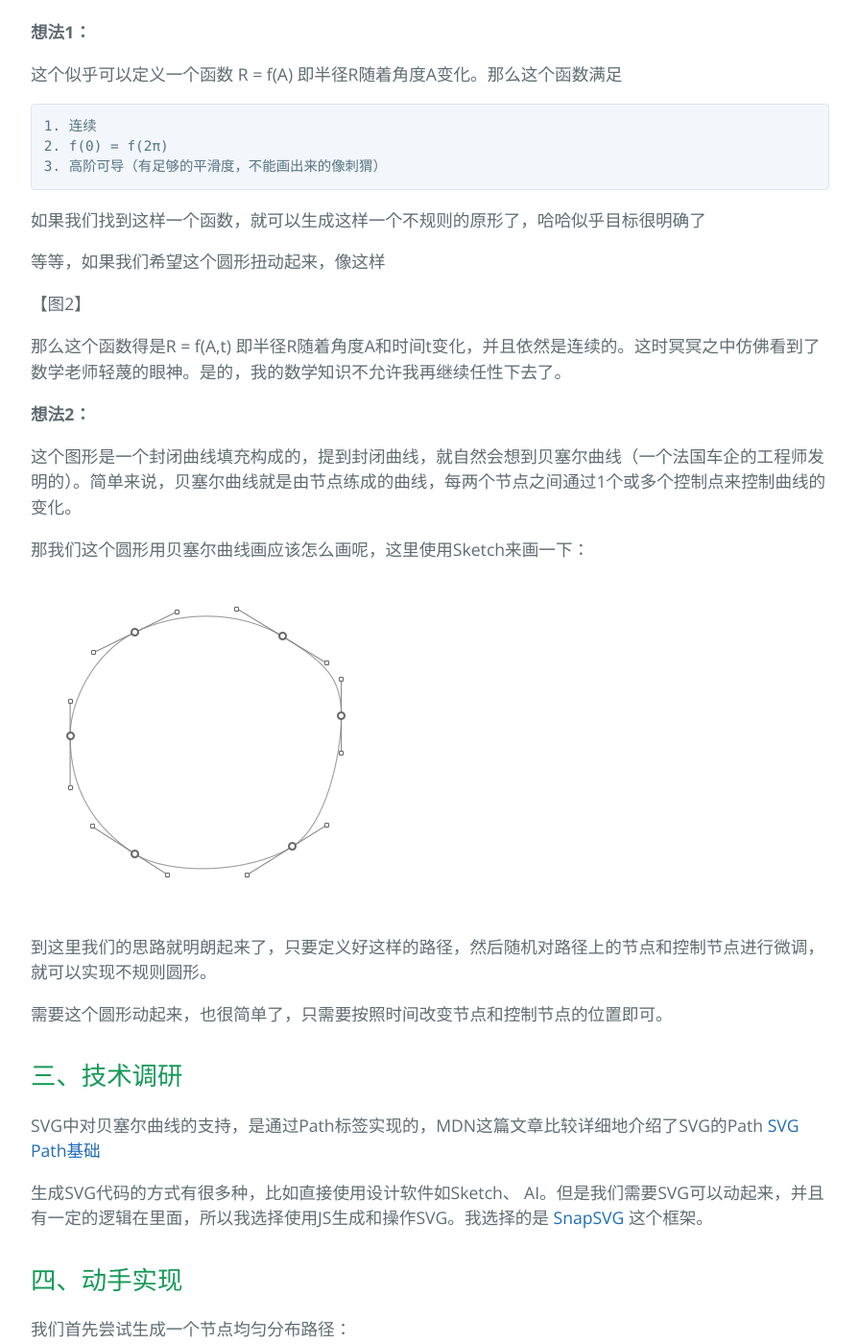
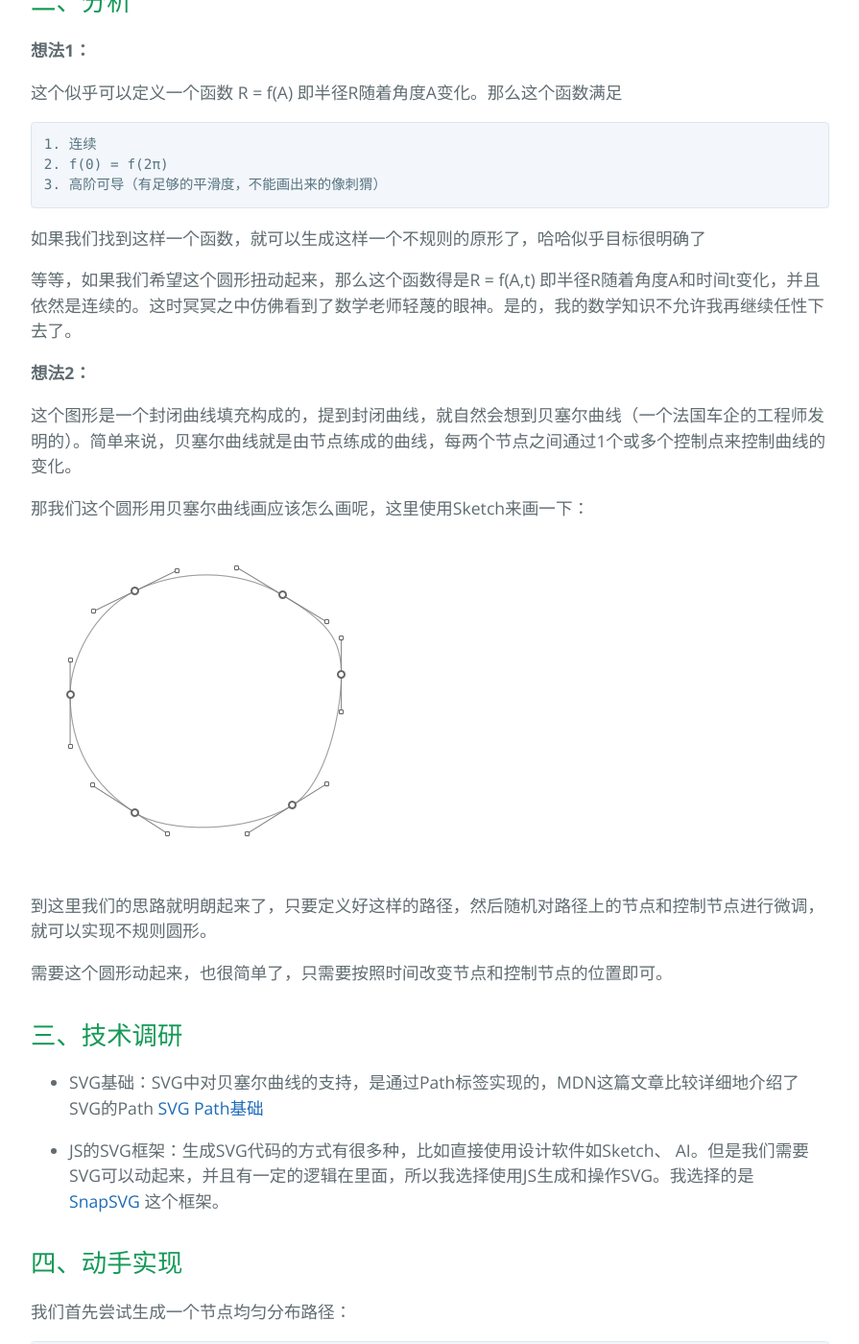
Before and after one commit to dingyaguang117/blog, a Jekyll site: the page built from _posts/2019-04-12-svg-animation.md, in a window 1280 px wide and 1400 px high, scrolled down 1112 px. Shown: the whole window at 96% size, without its empty margins (192-1087 px from the left). Built offline with Jekyll 4.4.1, drawn with Linux system fonts in a browser that asks for light colours; some of the changed text lies outside the part shown.

Commit message:
update  image

```diff
--- a/_posts/2019-04-12-svg-animation.md
+++ b/_posts/2019-04-12-svg-animation.md
@@ -17,7 +17,7 @@
 ----
 最终的效果是这样一个半径随着角度连续变化的圆
 
-![](/assets/img/2019-04-12-svg-1.png)
+![](/assets/img/2019-04-12-svg-0.gif)
 
 
 二、分析
@@ -34,11 +34,7 @@
 
 如果我们找到这样一个函数，就可以生成这样一个不规则的原形了，哈哈似乎目标很明确了
 
-等等，如果我们希望这个圆形扭动起来，像这样
-
-【图2】
-
-那么这个函数得是R = f(A,t) 即半径R随着角度A和时间t变化，并且依然是连续的。这时冥冥之中仿佛看到了数学老师轻蔑的眼神。是的，我的数学知识不允许我再继续任性下去了。
+等等，如果我们希望这个圆形扭动起来，那么这个函数得是R = f(A,t) 即半径R随着角度A和时间t变化，并且依然是连续的。这时冥冥之中仿佛看到了数学老师轻蔑的眼神。是的，我的数学知识不允许我再继续任性下去了。
 
 **想法2：**
 
@@ -56,10 +52,10 @@
 三、技术调研
 ----
 
-SVG中对贝塞尔曲线的支持，是通过Path标签实现的，MDN这篇文章比较详细地介绍了SVG的Path
+- SVG基础：SVG中对贝塞尔曲线的支持，是通过Path标签实现的，MDN这篇文章比较详细地介绍了SVG的Path
 [SVG Path基础](https://developer.mozilla.org/zh-CN/docs/Web/SVG/Tutorial/Paths)
 
-生成SVG代码的方式有很多种，比如直接使用设计软件如Sketch、 AI。但是我们需要SVG可以动起来，并且有一定的逻辑在里面，所以我选择使用JS生成和操作SVG。我选择的是 [SnapSVG](https://snapsvg.io) 这个框架。
+- JS的SVG框架：生成SVG代码的方式有很多种，比如直接使用设计软件如Sketch、 AI。但是我们需要SVG可以动起来，并且有一定的逻辑在里面，所以我选择使用JS生成和操作SVG。我选择的是 [SnapSVG](https://snapsvg.io) 这个框架。
 
 四、动手实现
 ----
```
Also changed, not shown: other parts of _posts/2019-04-12-svg-animation.md (+1 -1 lines), assets/img/2019-04-12-svg-0.gif (added).
